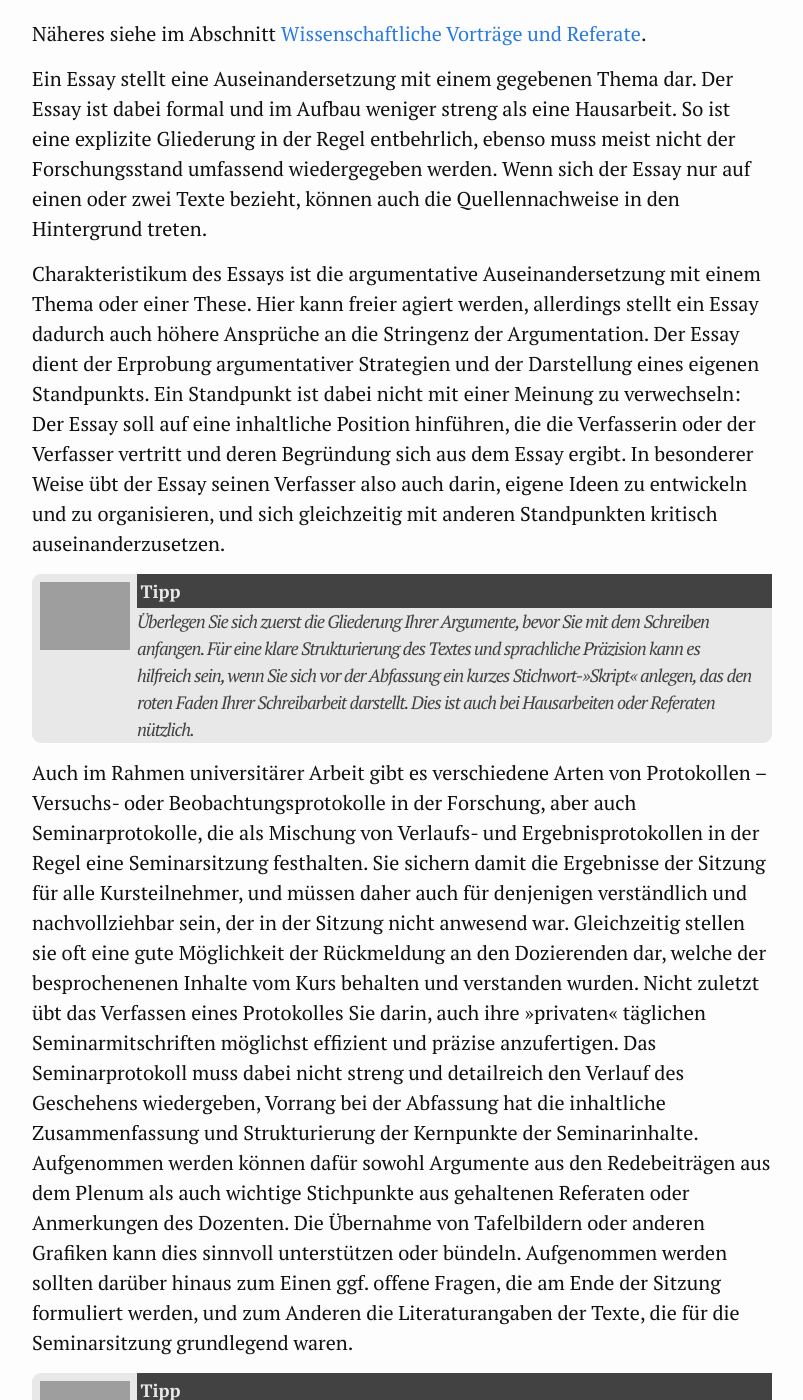
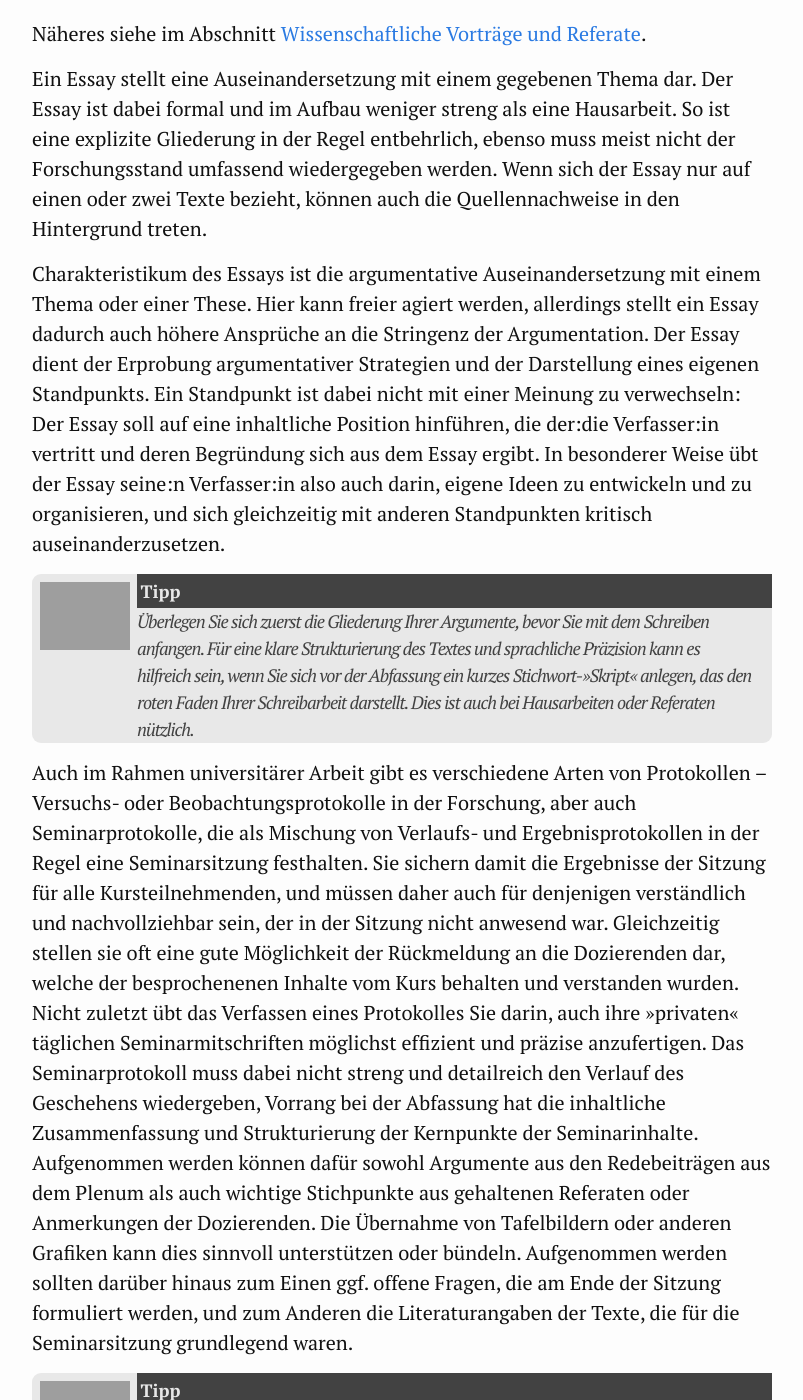
Before and after one commit to CERES-RUB/wissenschaftliches-arbeiten, a Jekyll site: the page built from 01_Textarten.md, in a window 1280 px wide and 1400 px high, scrolled down 1224 px. Shown: the whole window, without its empty margins (238-1041 px from the left). Built offline with Jekyll 4.4.1, drawn with Linux system fonts in a browser that asks for light colours; some of the changed text lies outside the part shown.

Commit message:
Update 01_Textarten.md

```diff
--- a/01_Textarten.md
+++ b/01_Textarten.md
@@ -25,7 +25,7 @@ Näheres siehe im Abschnitt [Wissenschaftliche Vorträge und Referate](03_Refera
 
 Ein Essay stellt eine Auseinandersetzung mit einem gegebenen Thema dar. Der Essay ist dabei formal und im Aufbau weniger streng als eine Hausarbeit. So ist eine explizite Gliederung in der Regel entbehrlich, ebenso muss meist nicht der Forschungsstand umfassend wiedergegeben werden. Wenn sich der Essay nur auf einen oder zwei Texte bezieht, können auch die Quellennachweise in den Hintergrund treten.
 
-Charakteristikum des Essays ist die argumentative Auseinandersetzung mit einem Thema oder einer These. Hier kann freier agiert werden, allerdings stellt ein Essay dadurch auch höhere Ansprüche an die Stringenz der Argumentation. Der Essay dient der Erprobung argumentativer Strategien und der Darstellung eines eigenen Standpunkts. Ein Standpunkt ist dabei nicht mit einer Meinung zu verwechseln: Der Essay soll auf eine inhaltliche Position hinführen, die die Verfasserin oder der Verfasser vertritt und deren Begründung sich aus dem Essay ergibt. In besonderer Weise übt der Essay seinen Verfasser also auch darin, eigene Ideen zu entwickeln und zu organisieren, und sich gleichzeitig mit anderen Standpunkten kritisch auseinanderzusetzen.
+Charakteristikum des Essays ist die argumentative Auseinandersetzung mit einem Thema oder einer These. Hier kann freier agiert werden, allerdings stellt ein Essay dadurch auch höhere Ansprüche an die Stringenz der Argumentation. Der Essay dient der Erprobung argumentativer Strategien und der Darstellung eines eigenen Standpunkts. Ein Standpunkt ist dabei nicht mit einer Meinung zu verwechseln: Der Essay soll auf eine inhaltliche Position hinführen, die der:die Verfasser:in vertritt und deren Begründung sich aus dem Essay ergibt. In besonderer Weise übt der Essay seine:n Verfasser:in also auch darin, eigene Ideen zu entwickeln und zu organisieren, und sich gleichzeitig mit anderen Standpunkten kritisch auseinanderzusetzen.
 
 <div class="Tipp">
 
@@ -33,11 +33,11 @@ Charakteristikum des Essays ist die argumentative Auseinandersetzung mit einem T
 
 </div>
 
-Auch im Rahmen universitärer Arbeit gibt es verschiedene Arten von Protokollen – Versuchs- oder Beobachtungsprotokolle in der Forschung, aber auch Seminarprotokolle, die als Mischung von Verlaufs- und Ergebnisprotokollen in der Regel eine Seminarsitzung festhalten. Sie sichern damit die Ergebnisse der Sitzung für alle Kursteilnehmer, und müssen daher auch für denjenigen verständlich und nachvollziehbar sein, der in der Sitzung nicht anwesend war. Gleichzeitig stellen sie oft eine gute Möglichkeit der Rückmeldung an den Dozierenden dar, welche der besprochenenen Inhalte vom Kurs behalten und verstanden wurden. Nicht zuletzt übt das Verfassen eines Protokolles Sie darin, auch ihre »privaten« täglichen Seminarmitschriften möglichst effizient und präzise anzufertigen. Das Seminarprotokoll muss dabei nicht streng und detailreich den Verlauf des Geschehens wiedergeben, Vorrang bei der Abfassung hat die inhaltliche Zusammenfassung und Strukturierung der Kernpunkte der Seminarinhalte. Aufgenommen werden können dafür sowohl Argumente aus den Redebeiträgen aus dem Plenum als auch wichtige Stichpunkte aus gehaltenen Referaten oder Anmerkungen des Dozenten. Die Übernahme von Tafelbildern oder anderen Grafiken kann dies sinnvoll unterstützen oder bündeln. Aufgenommen werden sollten darüber hinaus zum Einen ggf. offene Fragen, die am Ende der Sitzung formuliert werden, und zum Anderen die Literaturangaben der Texte, die für die Seminarsitzung grundlegend waren.
+Auch im Rahmen universitärer Arbeit gibt es verschiedene Arten von Protokollen – Versuchs- oder Beobachtungsprotokolle in der Forschung, aber auch Seminarprotokolle, die als Mischung von Verlaufs- und Ergebnisprotokollen in der Regel eine Seminarsitzung festhalten. Sie sichern damit die Ergebnisse der Sitzung für alle Kursteilnehmenden, und müssen daher auch für denjenigen verständlich und nachvollziehbar sein, der in der Sitzung nicht anwesend war. Gleichzeitig stellen sie oft eine gute Möglichkeit der Rückmeldung an die Dozierenden dar, welche der besprochenenen Inhalte vom Kurs behalten und verstanden wurden. Nicht zuletzt übt das Verfassen eines Protokolles Sie darin, auch ihre »privaten« täglichen Seminarmitschriften möglichst effizient und präzise anzufertigen. Das Seminarprotokoll muss dabei nicht streng und detailreich den Verlauf des Geschehens wiedergeben, Vorrang bei der Abfassung hat die inhaltliche Zusammenfassung und Strukturierung der Kernpunkte der Seminarinhalte. Aufgenommen werden können dafür sowohl Argumente aus den Redebeiträgen aus dem Plenum als auch wichtige Stichpunkte aus gehaltenen Referaten oder Anmerkungen der Dozierenden. Die Übernahme von Tafelbildern oder anderen Grafiken kann dies sinnvoll unterstützen oder bündeln. Aufgenommen werden sollten darüber hinaus zum Einen ggf. offene Fragen, die am Ende der Sitzung formuliert werden, und zum Anderen die Literaturangaben der Texte, die für die Seminarsitzung grundlegend waren.
 
 <div class="Tipp">
 
-Verfassen Sie das Protokoll möglichst direkt im Anschluss an die Sitzung – Ihre Stichpunkte sind im Zweifelsfall aussagekräftiger, solange Sie sich noch an die Zusammenhänge erinnern. Kontaktieren Sie bei Verständnisschwierigkeiten oder offenen Fragen zeitnah den Dozierenden bzw. die Referenten der Sitzung, am besten direkt im Anschluss der Sitzung.
+Verfassen Sie das Protokoll möglichst direkt im Anschluss an die Sitzung – Ihre Stichpunkte sind im Zweifelsfall aussagekräftiger, solange Sie sich noch an die Zusammenhänge erinnern. Kontaktieren Sie bei Verständnisschwierigkeiten oder offenen Fragen zeitnah den:die Dozierende:n bzw. die Referierenden der Sitzung, am besten direkt im Anschluss der Sitzung.
 
 </div>
 
@@ -57,9 +57,9 @@ Studiengang Religionswissenschaft
 
 &lt;Name der Veranstaltung&gt; &lt;Semester&gt;
 
-&lt;Name des/der Dozenten/-in&gt;
+&lt;Name Dozierende:r&gt;
 
-&lt;Name des/der Verfassers/-in&gt;
+&lt;Name Verfasser:in&gt;
 
 &lt;Datum&gt;
 
```
Also changed, not shown: other parts of 01_Textarten.md (+5 -5 lines).
